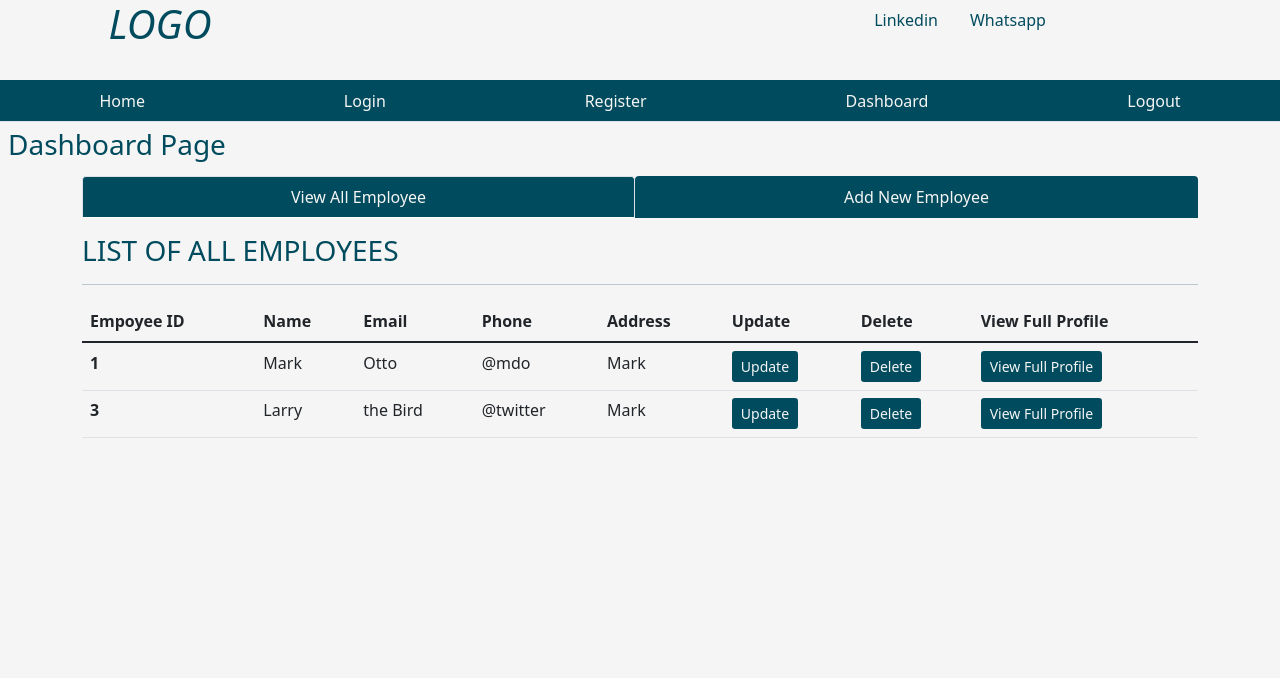
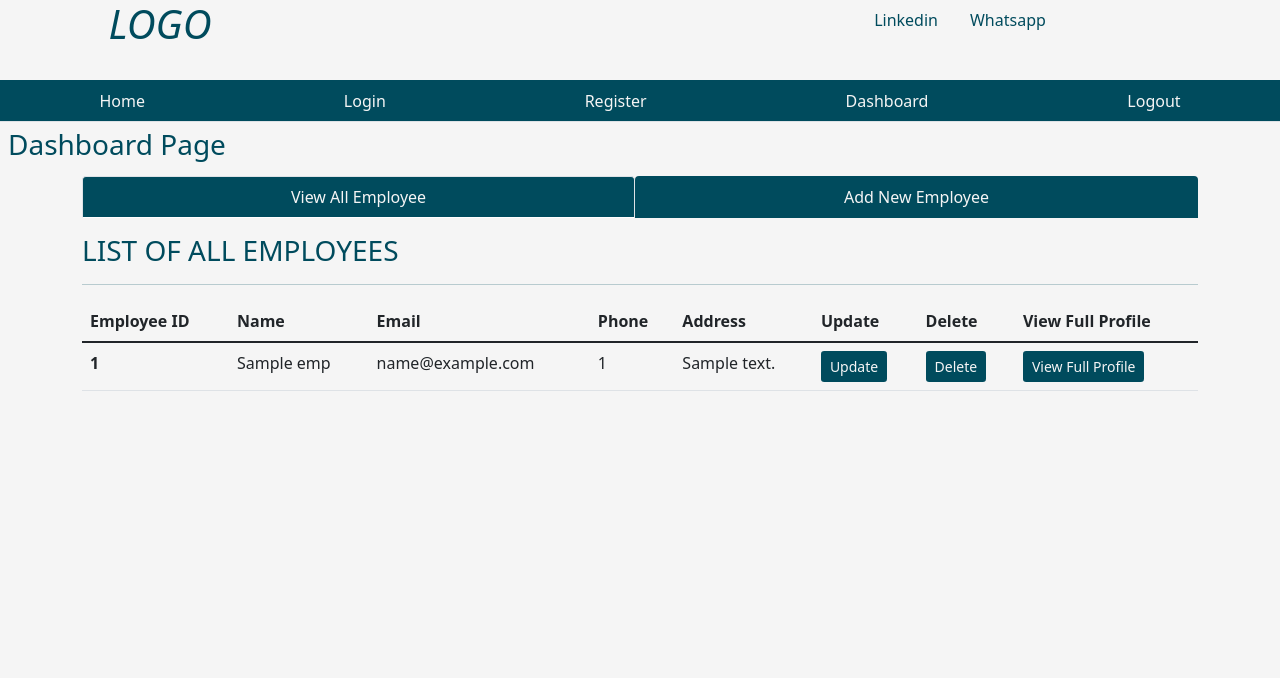
Before and after one commit to JenniaGo/Flasky_App, a Flask app: page /dashboard in a window 1280 px wide. Shown: the top 678 px of the page. Run offline with Flask 2, Linux system fonts and the light colour scheme; tables that the repository leaves empty hold one stand-in row (values such as "Sample post"); some libraries are stand-ins or nearby versions.

Commit message:
Dockerizing

```diff
--- a/app.py
+++ b/app.py
@@ -29,12 +29,12 @@ def index():
 @app.route('/login', methods=["POST","GET"])
 def login():
     user = get_current_user()
-
     error = None
+    db = get_database()
     if request.method == "POST":
         name = request.form['name']
         password = request.form['password']
-        db = get_database()
+
         user_cursor = db.execute('select * from users where name = ?',[name])
         user = user_cursor.fetchone()
 
@@ -43,25 +43,25 @@ def login():
                 session["user"] = user["name"]
                 return redirect(url_for('dashboard'))
             else:
-                error = "Password didn't match"
+                error = "Username or Password did not match, try again"
+        else:
+            error = "Username or Password did not match, try again"
+
     return render_template('login.html', loginerror = error, user = user)
 
 @app.route('/register', methods=["POST", "GET"])
 def register():
     user = get_current_user()
+    db = get_database()
 
     if request.method == 'POST':
-        db = get_database()
         name = request.form['name']
         password = request.form['password']
         hashed_password = generate_password_hash(password)
-
         dbusers_cur = db.execute('select * from users where name = ?', [name])
         existing_username = dbusers_cur.fetchone()
         if existing_username:
             return render_template('register.html', registererror = 'Error: Username already taken, try different username please. ', user = user)
-
-
         db.execute('insert into users (name, password) values (?,?)', [name, hashed_password])
         db.commit()
         return redirect(url_for('index'))
@@ -70,11 +70,24 @@ def register():
 @app.route('/dashboard')
 def dashboard():
     user = get_current_user()
-    return render_template('dashboard.html', user = user)
+    db = get_database()
 
-@app.route('/addneweployee')
+    emp_cur = db.execute('select * from emp')
+    allemp = emp_cur.fetchall()
+    return render_template('dashboard.html', user = user, allemp =allemp)
+
+@app.route('/addnewemployee', methods = ["POST","GET"])
 def addnewemployee():
     user = get_current_user()
+    if request.method == "POST":
+        name = request.form['name']
+        email = request.form['email']
+        phone = request.form['phone']
+        address = request.form['address']
+        db = get_database()
+        db.execute('insert into emp (name, email, phone, address) values (?,?,?,?)',[name,email,phone,address])
+        db.commit()
+        return redirect(url_for('dashboard'))
     return render_template('addnewemployee.html', user = user)
 
 @app.route('/singleemployee')
--- /dev/null
+++ b/requirements.txt
@@ -0,0 +1,2 @@
+Flask==2.1.1
+gunicorn
--- a/schema.sql
+++ b/schema.sql
@@ -1,4 +1,4 @@
-create table users(id integer AUTO_INCREMENT PRIMARY key, name text not null, password text not null, admin boolean not null DEFAULT '0');
+create table users(id integer PRIMARY key AUTOINCREMENT, name text not null, password text not null, admin boolean not null DEFAULT '0');
 
-create table emp( empid integer AUTO_INCREMENT PRIMARY key, name text not null, email text, phone integer, address text, joining_date timestamp
+create table emp( empid integer PRIMARY key AUTOINCREMENT, name text not null, email text, phone integer, address text, joining_date timestamp
 DEFAULT CURRENT_TIMESTAMP, total_projects integer default 1, total_test_case integer DEFAULT 1, total_defects_found integer DEFAULT 1, total_defects_pending DEFAULT 1);
--- a/templates/dashboard.html
+++ b/templates/dashboard.html
@@ -48,7 +48,7 @@
                 <table class="table">
                     <thead>
                         <tr>
-                          <th scope="col">Empoyee ID</th>
+                          <th scope="col">Employee ID</th>
                           <th scope="col">Name</th>
                           <th scope="col">Email</th>
                           <th scope="col">Phone</th>
@@ -59,28 +59,19 @@
                         </tr>
                       </thead>
                       <tbody>
+                      {% for emp in allemp %}
                         <tr>
-                          <th scope="row">1</th>
-                          <td>Mark</td>
-                          <td>Otto</td>
-                          <td>@mdo</td>
-                          <td>Mark</td>
+                          <th scope="row">{{ emp['empid'] }}</th>
+                          <td>{{ emp['name'] }}</td>
+                          <td>{{ emp['email'] }}</td>
+                          <td>{{ emp['phone'] }}</td>
+                          <td>{{ emp['address'] }}</td>
                           <td><button class="btn btn-sm" style="background-color:rgb(0, 75, 93); color:whitesmoke;" href="#">Update</button></td>
                           <td><button class="btn btn-sm" style="background-color:rgb(0, 75, 93); color:whitesmoke;" href="#">Delete</button></td>
                           <td><button class="btn btn-sm" style="background-color:rgb(0, 75, 93); color:whitesmoke;" href="#">View Full Profile</button></td>
                         </tr>
                         <tr>
-
-                        <tr>
-                          <th scope="row">3</th>
-                          <td>Larry</td>
-                          <td>the Bird</td>
-                          <td>@twitter</td>
-                          <td>Mark</td>
-                          <td><button class="btn btn-sm" style="background-color:rgb(0, 75, 93); color:whitesmoke;" href="#">Update</button></td>
-                          <td><button class="btn btn-sm" style="background-color:rgb(0, 75, 93); color:whitesmoke;" href="#">Delete</button></td>
-                          <td><button class="btn btn-sm" style="background-color:rgb(0, 75, 93); color:whitesmoke;" href="#">View Full Profile</button></td>
-                        </tr>
+                        {% endfor %}
                       </tbody>
                 </table>
               </div>
```
Also changed, not shown: templates/addnewemployee.html (+7 -7 lines), 1 other file.
